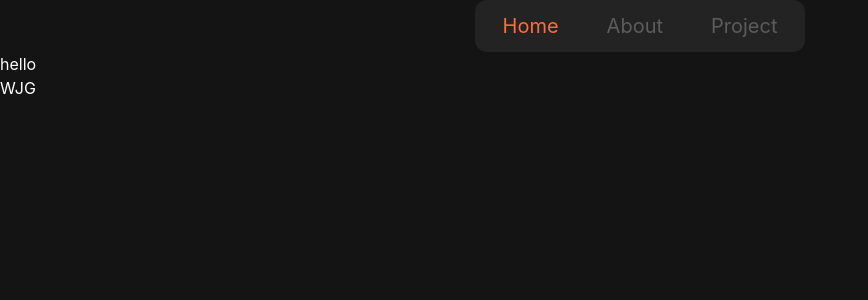
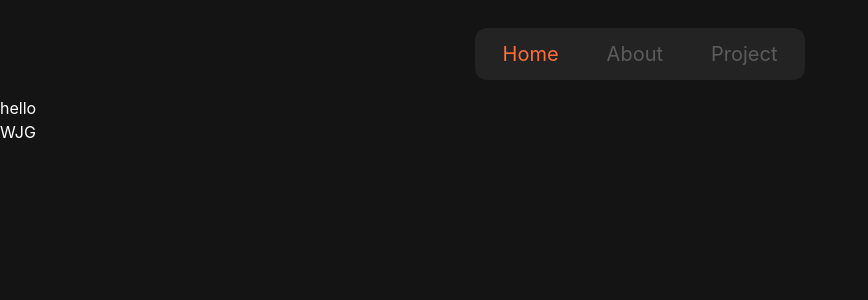
Before and after one commit to dnwnsrb11/WJG-my-portfolio, a Next.js app: page / in a window 1280 px wide. Shown: the top 300 px of the page, without its empty margins (0-868 px from the left). Built offline with nearby package versions, Linux system fonts and the light colour scheme.

Commit message:
feat: nav바 고정

```diff
--- a/src/app/layout.tsx
+++ b/src/app/layout.tsx
@@ -35,10 +35,10 @@ export default function RootLayout({
   return (
     <html lang="ko">
       <body>
-        <header className="flex justify-center">
+        <header className="fixed top-7 left-0 right-0 flex justify-center z-10">
           <NavBar />
         </header>
-        <main>{children}</main>
+        <main className="pt-24">{children}</main>
         <footer>
           <div>
             <h1>WJG</h1>
```
